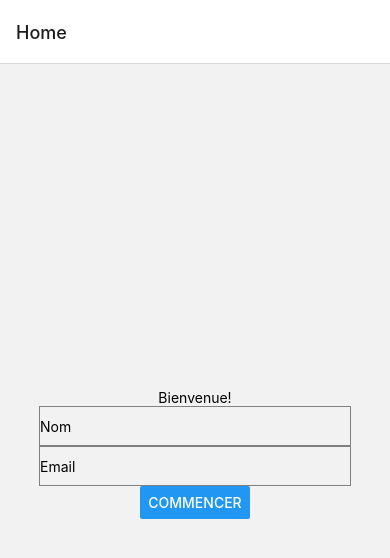
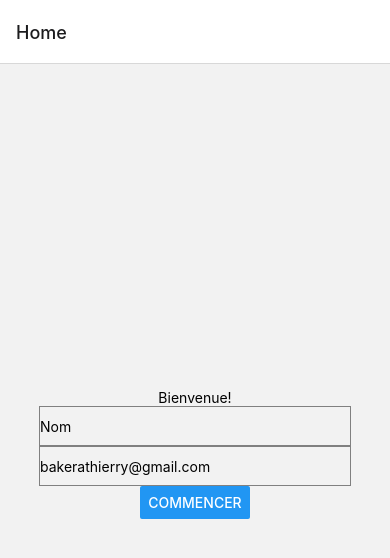
Before and after one commit to JoeMakuta/mobile_quiz_app, a React Native app: screen /Home in a window 390 px wide. Shown: the top 558 px of the page. Built offline with nearby package versions, Linux system fonts and the light colour scheme.

Commit message:
add global state

```diff
--- a/src/App.js
+++ b/src/App.js
@@ -5,11 +5,17 @@ import Home from "./screens/Home";
 import Question from "./screens/Question";
 import Result from "./screens/Result";
 import { createNativeStackNavigator } from "@react-navigation/native-stack";
+import { State, Context } from "./state/index";
+import { useState } from "react";
 
 const Stack = createNativeStackNavigator();
 
 export default function App() {
+
+  const [state, setState] = useState( new State)
+
   return (
+    <Context.Provider value={{state , setState}}>
       <NavigationContainer>
         <Stack.Navigator initialRouteName="Home">
           <Stack.Screen component={Home} name="Home" />
@@ -17,6 +23,7 @@ export default function App() {
           <Stack.Screen component={Result} name="Result" />
         </Stack.Navigator>
       </NavigationContainer>
+    </Context.Provider>
   );
 }
 
--- a/src/screens/Home.jsx
+++ b/src/screens/Home.jsx
@@ -1,23 +1,23 @@
-import React from 'react';
+import React, { useContext } from 'react';
 import {View, Text, TextInput, Button} from 'react-native';
+import {Context} from '../state/index'
 
 const Home = () => {
-  const [name, setName] = React.useState('');
-  const [email, setEmail] = React.useState('');
+  const context = useContext(Context)
 
   return (
     <View style={{flex: 1, justifyContent: 'center', alignItems: 'center'}}>
       <Text>Bienvenue!</Text>
       <TextInput
         placeholder="Nom"
-        value={name}
-        onChangeText={(text) => setName(text)}
+        value={context.state.fullname}
+        onChangeText={(text) => context.setState({...context.state, fullname : text})}
         style={{height: 40, width: '80%', borderColor: 'gray', borderWidth: 1}}
       />
       <TextInput
-        placeholder="Email"
-        value={email}
-        onChangeText={(text) => setEmail(text)}
+        placeholder='bakerathierry@gmail.com'
+        value={context.state.email}
+        onChangeText={(text) => context.setState({...context.state, email: text})}
         style={{height: 40, width: '80%', borderColor: 'gray', borderWidth: 1}}
       />
       <Button title="Commencer" onPress={() => alert('Commencer')} />
--- /dev/null
+++ b/src/state/index.js
@@ -0,0 +1,9 @@
+import { createContext } from "react";
+
+export class State {
+  email = "";
+  fullname = "";
+  score = 0;
+}
+
+export const Context = createContext(new State());
```
Lines whose indentation alone changed are shown as unchanged.
